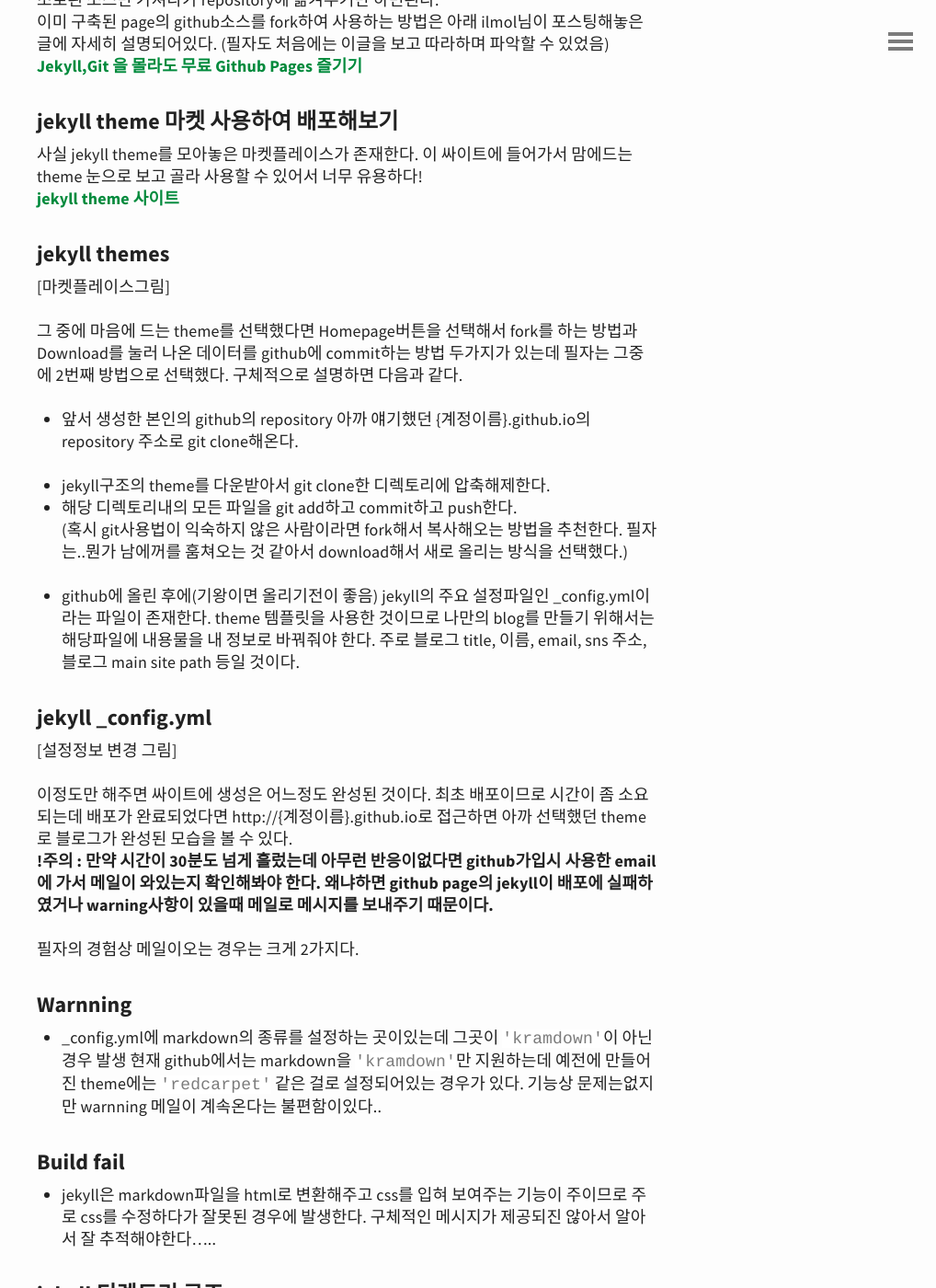
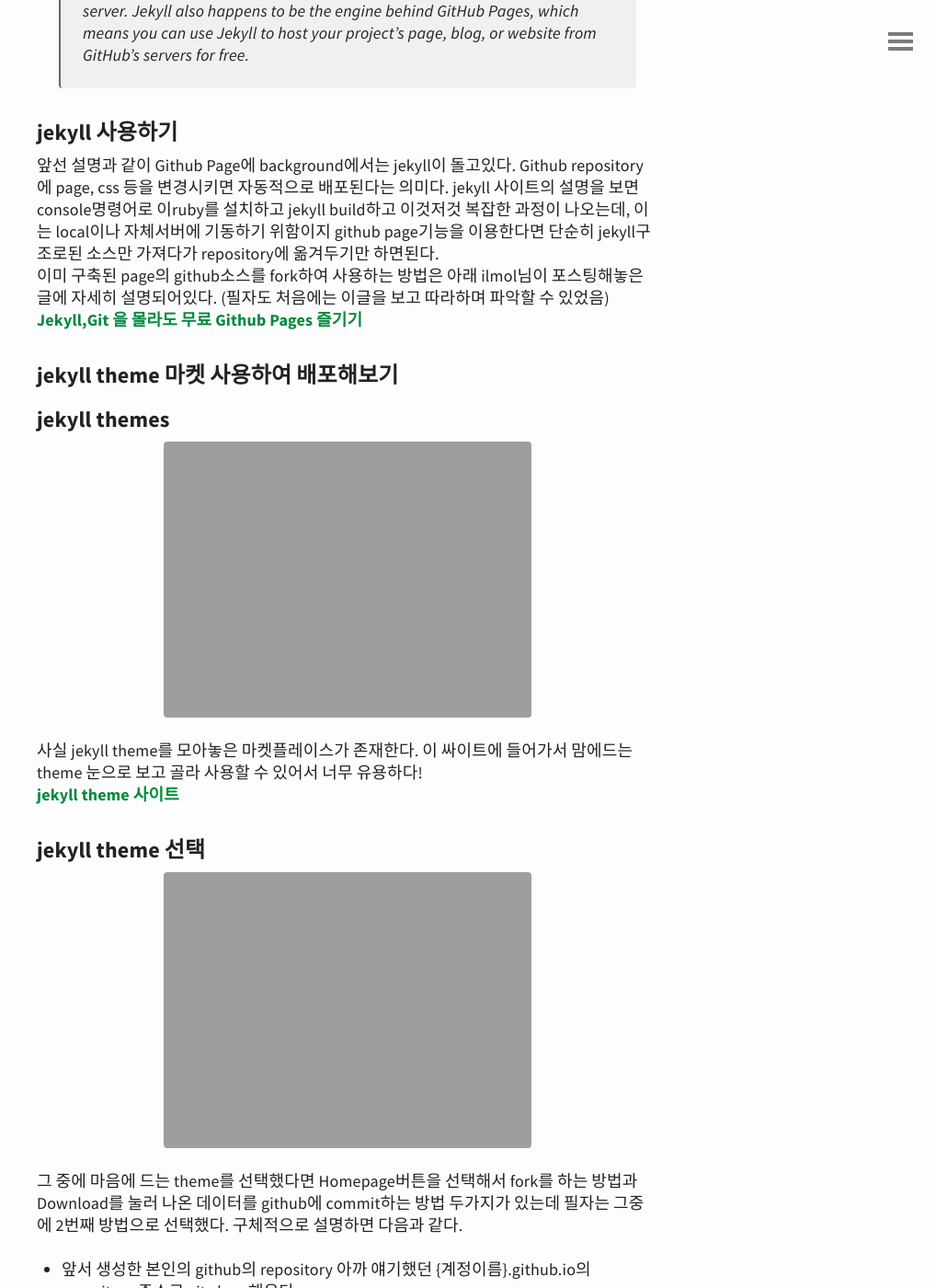
Before and after one commit to gjchoi/gjchoi.bak, a Jekyll site: the page built from _posts/2016-02-18-Github-page로-블로그-만들기.md, in a window 1280 px wide and 1400 px high, scrolled down 2354 px. Shown: the whole window at 92% size, without its empty margins (262-1280 px from the left). Built offline with Jekyll 4.4.1, drawn with Linux system fonts in a browser that asks for light colours; some of the changed text lies outside the part shown.

Commit message:
Update 2016-02-18-Github-page로-블로그-만들기.md

```diff
--- a/_posts/2016-02-18-Github-page로-블로그-만들기.md
+++ b/_posts/2016-02-18-Github-page로-블로그-만들기.md
@@ -18,7 +18,7 @@ github에서 githib에 html혹은 markdown .md 파일을 commit하는것만으
 계정 repository에 setting 메뉴에 들어가보면 automatic page generator와 html or jekyll 사용을 고를 수 있는 메뉴가 나오는데 자동생성하면 github markdown을 사용하여 내용물을 만들고 템플릿도 바로 선택해서 사용 가능하여 편리하지만 메인페이지에 국한되고 블로그처럼 기능을 이용하기에는 제약이 따르므로 jekyll기능을 사용하기로하자.
 
 ##### Github page setting 메뉴
-[setting그림]
+![setting그림](http://gjchoi.github.io/img/github-page/setting_img1.png)
 
 
 #### jekyll 이란?
@@ -38,24 +38,31 @@ jekyll은 ruby기반으로 만들어진 손쉽게 blog스타일의 정적 site
 [Jekyll,Git 을 몰라도 무료 Github Pages 즐기기](http://ilmol.com/2015/01/Jekyll,Git%20%EC%9D%84%20%EB%AA%B0%EB%9D%BC%EB%8F%84%20%EB%AC%B4%EB%A3%8C%20Github%20Pages%20%EC%A6%90%EA%B8%B0%EA%B8%B0.html)
 
 #### jekyll theme 마켓 사용하여 배포해보기
+
+##### jekyll themes
+![마켓플레이스그림](http://gjchoi.github.io/img/github-page/theme_market_img1.png)
+
 사실 jekyll theme를 모아놓은 마켓플레이스가 존재한다. 이 싸이트에 들어가서 맘에드는 theme 눈으로 보고 골라 사용할 수 있어서 너무 유용하다!
 [jekyll theme 사이트](http://jekyllthemes.org/)
 
-##### jekyll themes
-[마켓플레이스그림]
+##### jekyll theme 선택
+![테마선택](http://gjchoi.github.io/img/github-page/theme_market_img2.png)
+
 
 그 중에 마음에 드는 theme를 선택했다면 Homepage버튼을 선택해서 fork를 하는 방법과 Download를 눌러 나온 데이터를 github에 commit하는 방법 두가지가 있는데 필자는 그중에 2번째 방법으로 선택했다. 구체적으로 설명하면 다음과 같다.
 
 - 앞서 생성한 본인의 github의 repository 아까 얘기했던 {계정이름}.github.io의 repository 주소로 git clone해온다.
 
 - jekyll구조의 theme를 다운받아서 git clone한 디렉토리에 압축해제한다.
+
 - 해당 디렉토리내의 모든 파일을 git add하고 commit하고 push한다.
 (혹시 git사용법이 익숙하지 않은 사람이라면 fork해서 복사해오는 방법을 추천한다. 필자는..뭔가 남에꺼를 훔쳐오는 것 같아서 download해서 새로 올리는 방식을 선택했다.)
 
 - github에 올린 후에(기왕이면 올리기전이 좋음) jekyll의 주요 설정파일인 _config.yml이라는 파일이 존재한다. theme 템플릿을 사용한 것이므로 나만의 blog를 만들기 위해서는 해당파일에 내용물을 내 정보로 바꿔줘야 한다. 주로 블로그 title, 이름, email, sns 주소, 블로그 main site path 등일 것이다.
 
 ##### jekyll _config.yml
-[설정정보 변경 그림]
+![설정정보 변경 그림](http://gjchoi.github.io/img/github-page/jekyll_conf_img1.png)
+
 
 이정도만 해주면 싸이트에 생성은 어느정도 완성된 것이다. 최초 배포이므로 시간이 좀 소요되는데 배포가 완료되었다면 http://{계정이름}.github.io로 접근하면 아까 선택했던 theme로 블로그가 완성된 모습을 볼 수 있다.
 **!주의 : 만약 시간이 30분도 넘게 흘렀는데 아무런 반응이없다면 github가입시 사용한 email에 가서 메일이 와있는지 확인해봐야 한다. 왜냐하면 github page의 jekyll이 배포에 실패하였거나 warning사항이 있을때 메일로 메시지를 보내주기 때문이다.**
@@ -87,7 +94,7 @@ jakyll 디렉토리 구조를 보면 보통 아래와 같은 디렉토리들을
 jekyll페이지는 _posts에 .md파일을 만들어 넣는 것만으로 페이지만들기는 끝이다. 대신 jekyll의 markdown은 `'kramdown'`을 사용하므로 `'kramdown'` 문법에 맞추어 작성해야 한다. `'kramdown'`에 대한 자세한 사용법은 다음 posting에서 다루기로 하자.
 
 ##### .md파일 샘플사진
-[.md파일 샘플사진]
+![.md파일 샘플사진](http://gjchoi.github.io/img/github-page/md_sample_img1.png)
 
 ~~~
 ---
```
